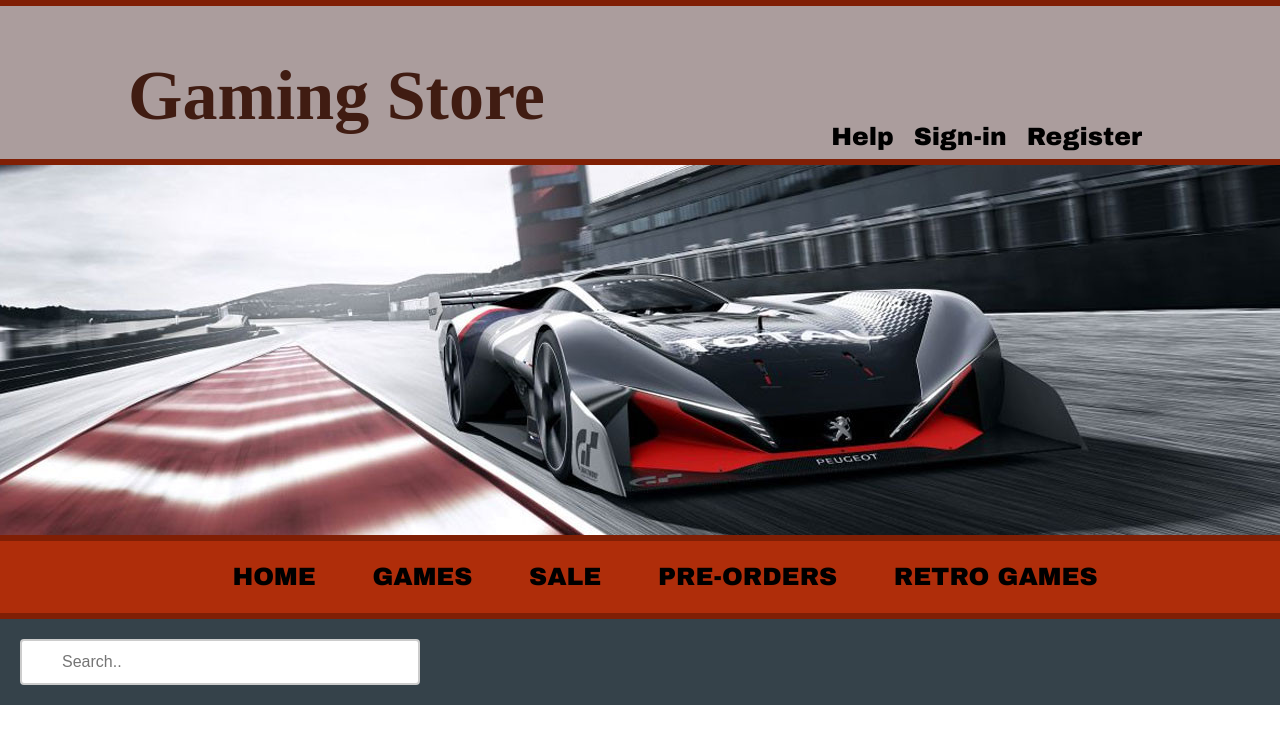
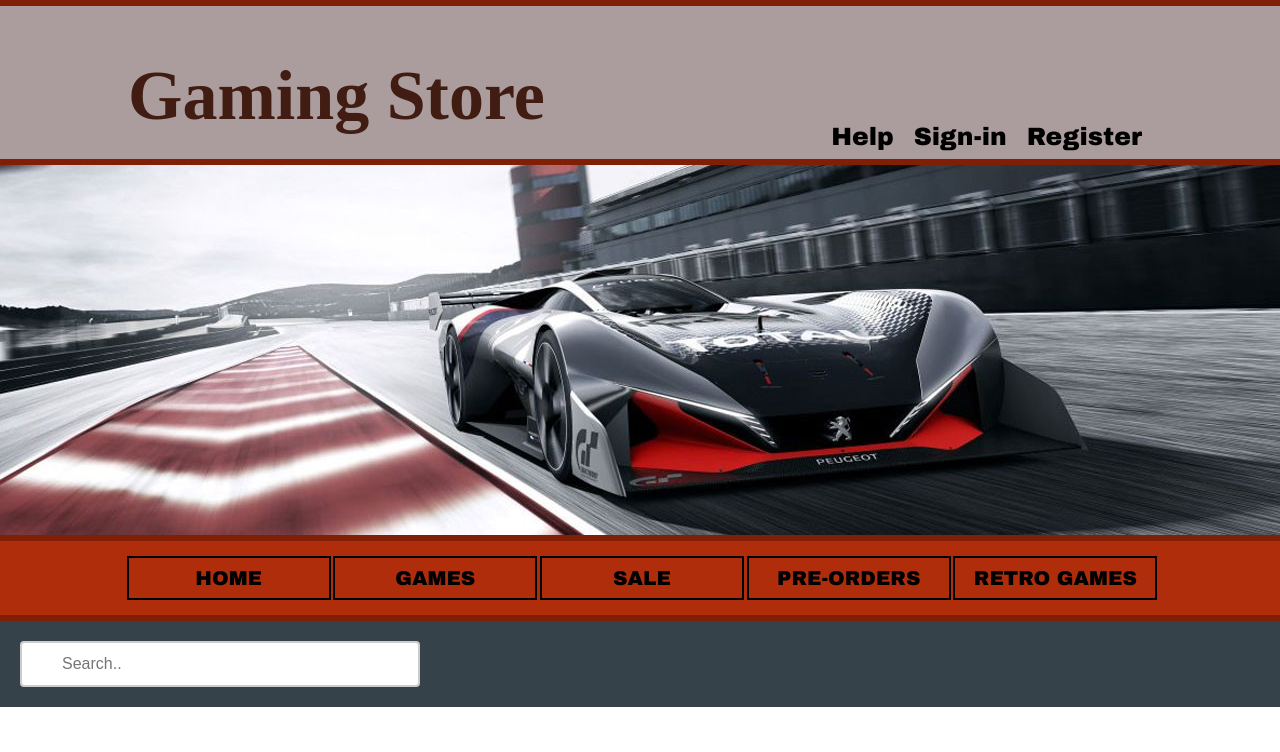
Before and after one commit to p15206273/Assignment2, a plain HTML site: page index.html in a window 1280 px wide. Shown: the top 752 px of the page. Drawn offline with Linux system fonts and the light colour scheme.

Commit message:
added drop down menu button

```diff
--- a/css/style.css
+++ b/css/style.css
@@ -83,25 +83,52 @@
 	clear: both;
 	}
 
-#menu a{
-	color: black;
-	text-decoration: none;
-	font-size: 25px;
+/*Drop down button menu*/
+#menu nav ul {
+  margin: 0;
+  padding: 0;
+  list-style-type: none;
+  text-align: center;
+
 }
-#menu a:hover {
-	color: #DE9986;
+#menu nav li {
+  display: inline-block;
+  position: relative;
+  background: #AF2D0A;
+  margin-right: -4px;
+	border: black 2px solid;
+  }
+
+#menu nav ul a:link,
+#menu nav ul a:visited {
+  height: 2em;
+  display: inline-block;
+  line-height: 2em;
+  width: 10em;
+  text-align: center;
+  color: black;
+  text-decoration: none;
+}
+#menu nav a:hover {
+  background: #AB9D9D;
 }
 
-#menu li {
-	display: inline;
-	padding-left: 50px;
+#menu ul ul {
+  display: none;
+  position: absolute;
+}
+#menu ul li:hover ul {
+  display: block;
+}
+#menu ul ul li {
+  display: block;/* makes the dropdwon menu items stack up vertically */
+  background: rgba(200,200,200,.9);/* makes the dropdown slightly translucent */
+  border: black 2px solid;/* removes the right border set under the main menu */
+
 }
 
-#menu ul {
-	margin: 0 0 0 0;
-	padding: 0 0 0 0;
 
-}
+/*Drop down button menu end*/
 
 #search-bar {
 	background-color: #35424a;
--- a/index.html
+++ b/index.html
@@ -29,17 +29,23 @@
 	</section>
 
 	<section id="menu">
-		<div class="container">
+
 		<nav>
+
         <ul>
 		  <li><a href="index.html">HOME</a></li>
-				<li><a href="games.html">GAMES</a></li>
+          <li><a href="#">GAMES</a>
+            <ul>
+              <li><a href="pc.html">PC</a></li>
+              <li><a href="ps4.html">Play Station 4</a></li>
+              <li><a href="xbox.html">XBOX ONE</a></li>
+            </ul>
+          </li>
           <li><a href="sale.html">SALE</a></li>
-				<li><a href="pre-orders.html">PRE-ORDERS</a></li>
+          <li><a href="preorders.html">PRE-ORDERS</a></li>
 		  <li><a href="retro.html">RETRO GAMES</a></li>
         </ul>
       </nav>
-		</div>
 	</section>
 
 	<section id="search-bar">
```
Lines whose indentation alone changed are shown as unchanged.
